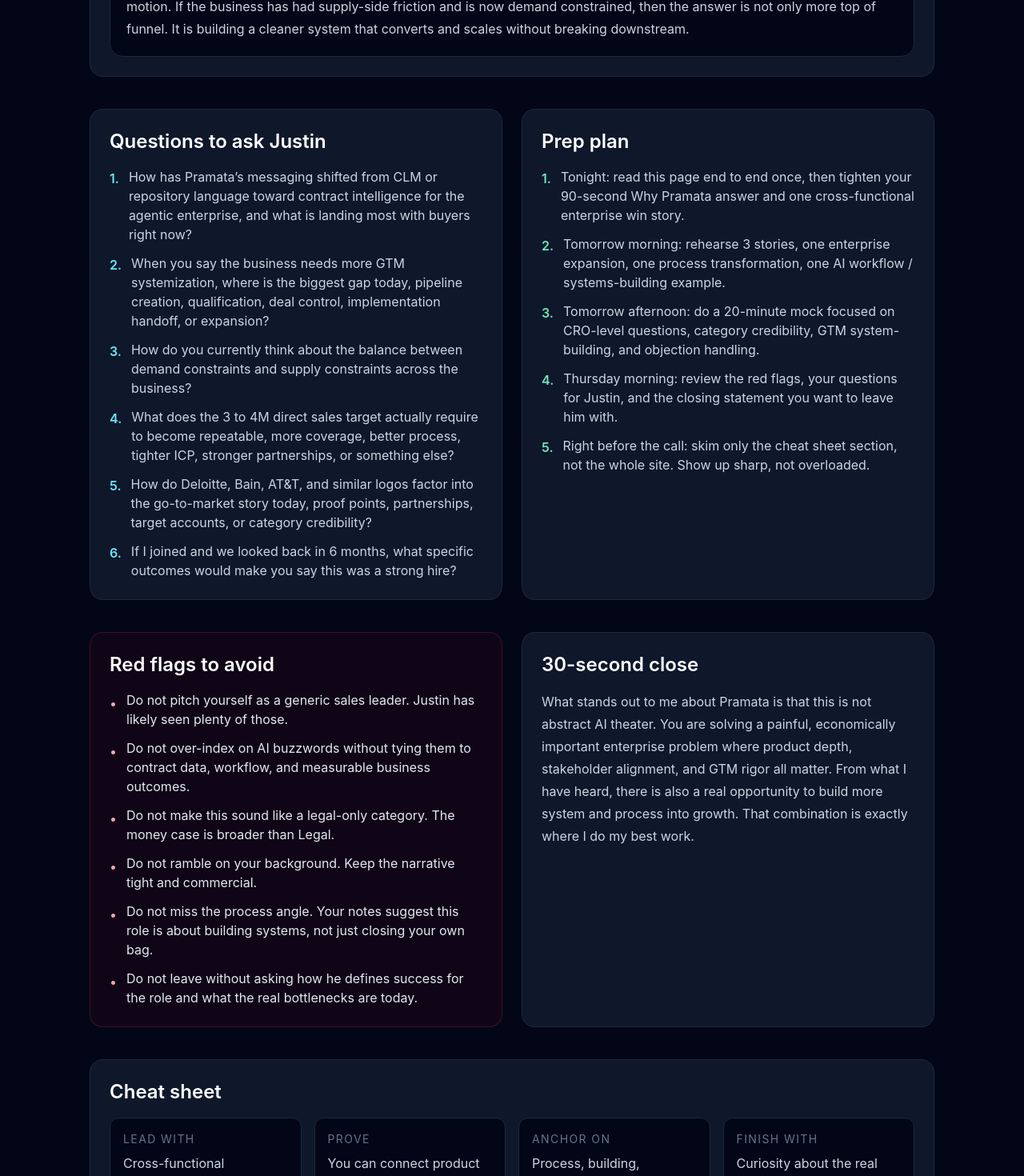
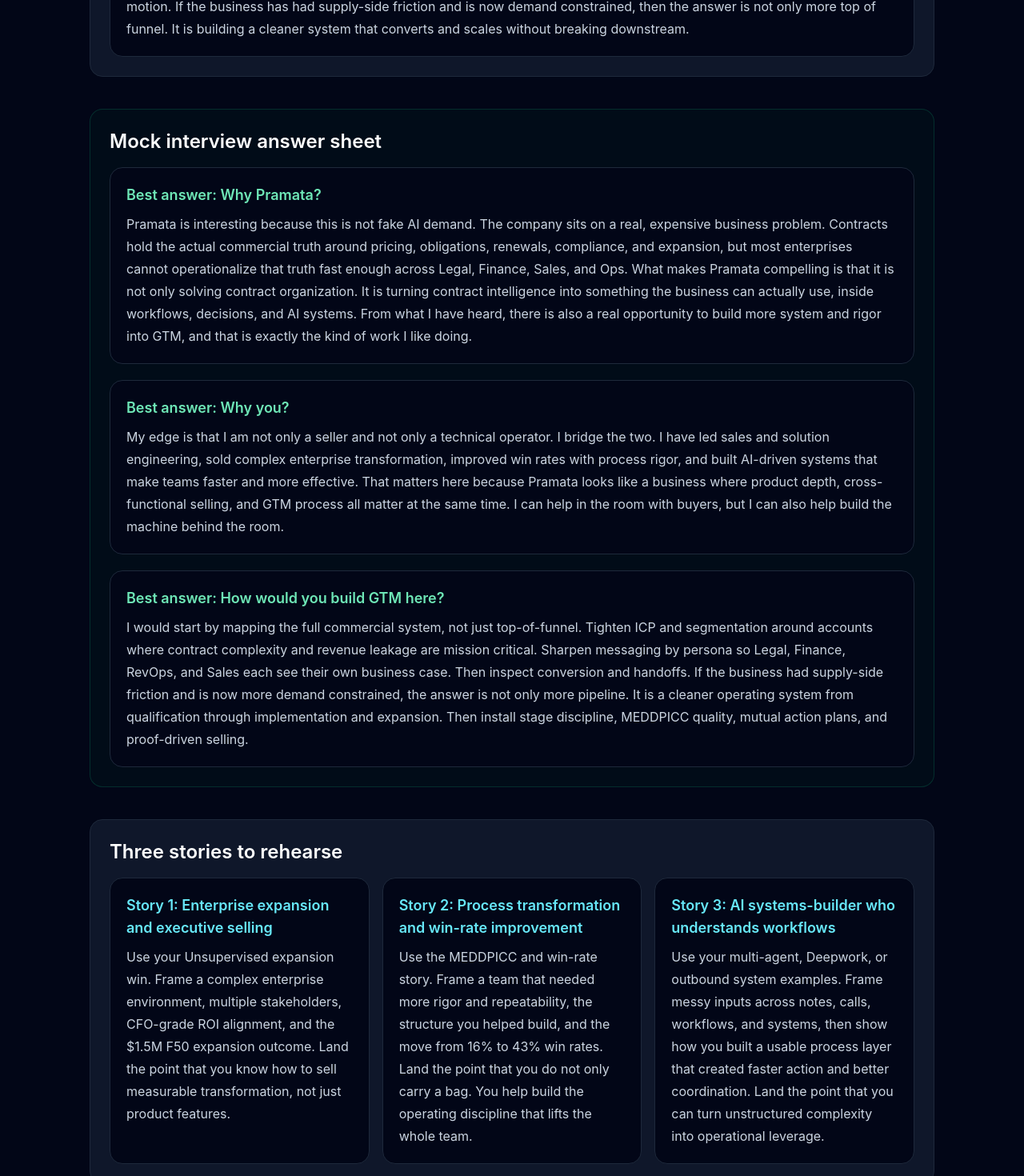
Before and after one commit to JE-MM-754/work-tools, a Next.js app: page /interview/pramata-justin-2026-04-02 in a window 1280 px wide. Shown: the part 3260-4730 px from the top of the page at 80% size. Built offline with nearby package versions, Linux system fonts and the light colour scheme.

Commit message:
Add Pramata mock interview answer sheet to site

```diff
--- a/src/app/interview/pramata-justin-2026-04-02/page.tsx
+++ b/src/app/interview/pramata-justin-2026-04-02/page.tsx
@@ -109,6 +109,36 @@
   'Relevant names mentioned: Deloitte, Bain, AT&T and others',
 ];
 
+const mockAnswers = [
+  {
+    q: 'Best answer: Why Pramata?',
+    a: 'Pramata is interesting because this is not fake AI demand. The company sits on a real, expensive business problem. Contracts hold the actual commercial truth around pricing, obligations, renewals, compliance, and expansion, but most enterprises cannot operationalize that truth fast enough across Legal, Finance, Sales, and Ops. What makes Pramata compelling is that it is not only solving contract organization. It is turning contract intelligence into something the business can actually use, inside workflows, decisions, and AI systems. From what I have heard, there is also a real opportunity to build more system and rigor into GTM, and that is exactly the kind of work I like doing.',
+  },
+  {
+    q: 'Best answer: Why you?',
+    a: 'My edge is that I am not only a seller and not only a technical operator. I bridge the two. I have led sales and solution engineering, sold complex enterprise transformation, improved win rates with process rigor, and built AI-driven systems that make teams faster and more effective. That matters here because Pramata looks like a business where product depth, cross-functional selling, and GTM process all matter at the same time. I can help in the room with buyers, but I can also help build the machine behind the room.',
+  },
+  {
+    q: 'Best answer: How would you build GTM here?',
+    a: 'I would start by mapping the full commercial system, not just top-of-funnel. Tighten ICP and segmentation around accounts where contract complexity and revenue leakage are mission critical. Sharpen messaging by persona so Legal, Finance, RevOps, and Sales each see their own business case. Then inspect conversion and handoffs. If the business had supply-side friction and is now more demand constrained, the answer is not only more pipeline. It is a cleaner operating system from qualification through implementation and expansion. Then install stage discipline, MEDDPICC quality, mutual action plans, and proof-driven selling.',
+  },
+];
+
+const storyRehearsals = [
+  {
+    title: 'Story 1: Enterprise expansion and executive selling',
+    body: 'Use your Unsupervised expansion win. Frame a complex enterprise environment, multiple stakeholders, CFO-grade ROI alignment, and the $1.5M F50 expansion outcome. Land the point that you know how to sell measurable transformation, not just product features.',
+  },
+  {
+    title: 'Story 2: Process transformation and win-rate improvement',
+    body: 'Use the MEDDPICC and win-rate story. Frame a team that needed more rigor and repeatability, the structure you helped build, and the move from 16% to 43% win rates. Land the point that you do not only carry a bag. You help build the operating discipline that lifts the whole team.',
+  },
+  {
+    title: 'Story 3: AI systems-builder who understands workflows',
+    body: 'Use your multi-agent, Deepwork, or outbound system examples. Frame messy inputs across notes, calls, workflows, and systems, then show how you built a usable process layer that created faster action and better coordination. Land the point that you can turn unstructured complexity into operational leverage.',
+  },
+];
+
 export default function PramataJustinInterviewPrepPage() {
   return (
     <main className="min-h-screen bg-slate-950 text-slate-100">
@@ -197,6 +227,30 @@
           </div>
         </section>
 
+        <section className="mt-10 rounded-2xl border border-emerald-500/20 bg-emerald-950/20 p-6">
+          <h2 className="text-2xl font-semibold text-white">Mock interview answer sheet</h2>
+          <div className="mt-4 space-y-5">
+            {mockAnswers.map((item) => (
+              <div key={item.q} className="rounded-2xl border border-slate-800 bg-slate-950 p-5">
+                <h3 className="text-lg font-semibold text-emerald-300">{item.q}</h3>
+                <p className="mt-2 leading-7 text-slate-300">{item.a}</p>
+              </div>
+            ))}
+          </div>
+        </section>
+
+        <section className="mt-10 rounded-2xl border border-slate-800 bg-slate-900 p-6">
+          <h2 className="text-2xl font-semibold text-white">Three stories to rehearse</h2>
+          <div className="mt-4 grid gap-4 lg:grid-cols-3">
+            {storyRehearsals.map((item) => (
+              <div key={item.title} className="rounded-2xl border border-slate-800 bg-slate-950 p-5">
+                <h3 className="text-lg font-semibold text-cyan-300">{item.title}</h3>
+                <p className="mt-2 leading-7 text-slate-300">{item.body}</p>
+              </div>
+            ))}
+          </div>
+        </section>
+
         <section className="mt-10 grid gap-6 lg:grid-cols-2">
           <div className="rounded-2xl border border-slate-800 bg-slate-900 p-6">
             <h2 className="text-2xl font-semibold text-white">Questions to ask Justin</h2>
```
